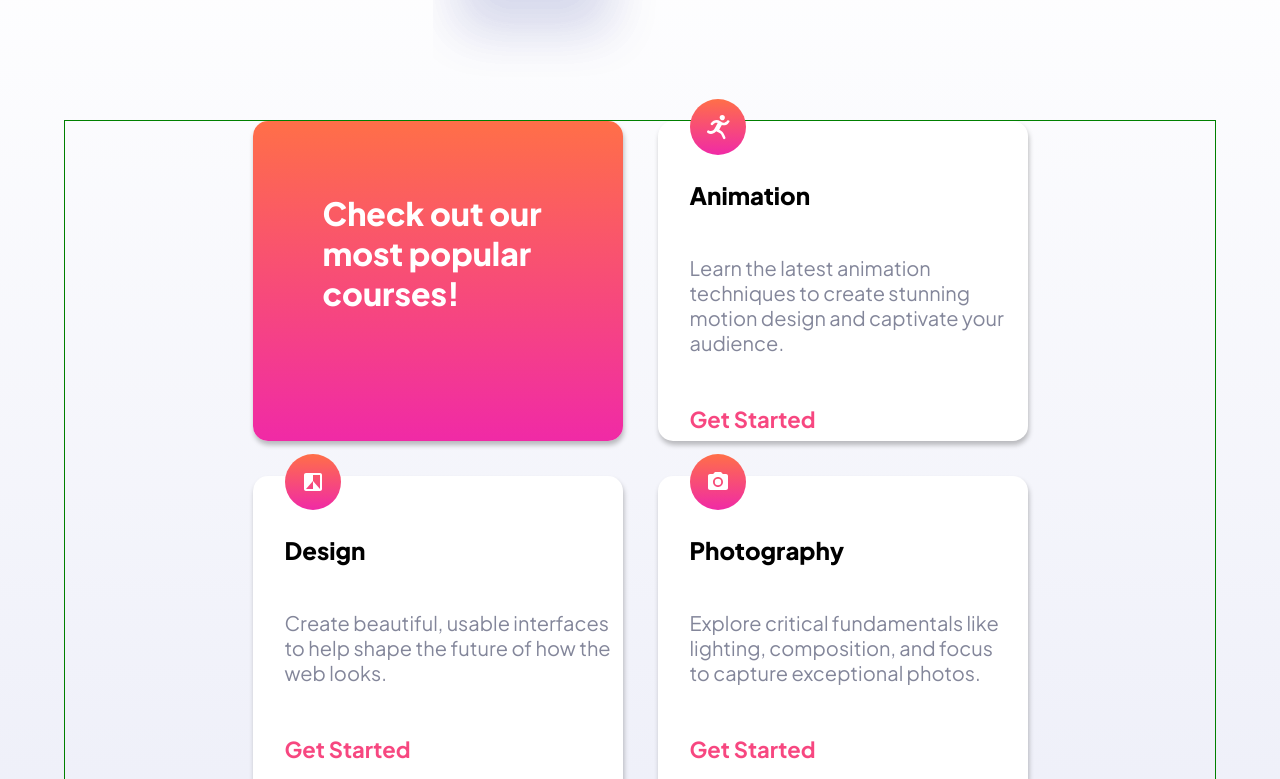
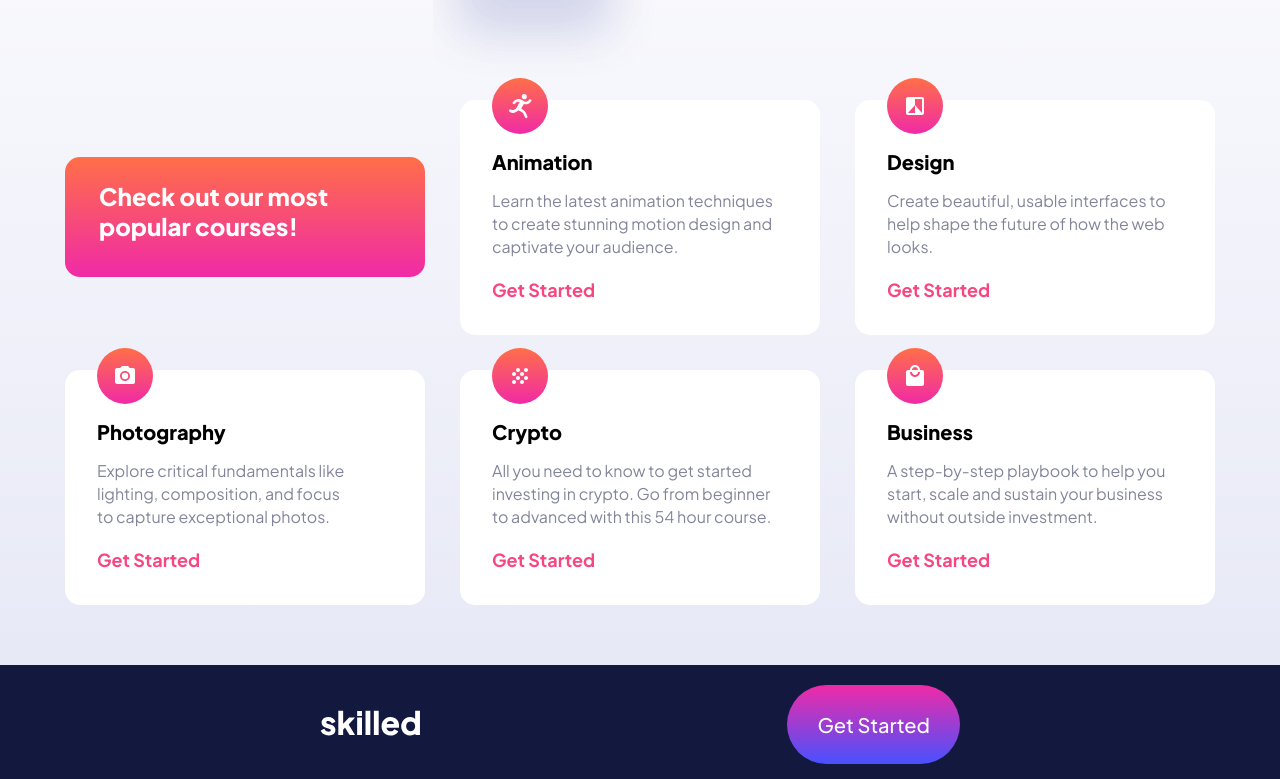
Before and after one commit to russell-crooms/skilled, a React (Vite) app: page / in a window 1280 px wide. Shown: the part 741-1520 px from the top of the page. Built offline with nearby package versions, Linux system fonts and the light colour scheme.

Commit message:
Pushing Card section changes to test.

```diff
--- a/src/components/cards/Cards.css
+++ b/src/components/cards/Cards.css
@@ -12,13 +12,19 @@
   .cards-section {
     width: 90%;
     gap: 35px;
-    border: 1px solid green;
+    margin-bottom: 60px;
+    margin-top: 5px;
   }
 }
 
 #colorful-card {
   background: linear-gradient(360deg, rgb(240, 42, 166), rgba(255, 111, 72));
   color: #ffffff;
+}
+@media (min-width: 375px) {
+  #colorful-card {
+    height: 120px;
+  }
 }
 
 #colorful-card .colorful-header {
@@ -30,6 +36,13 @@
   margin-right: 26px;
   font-size: 32px;
   font-weight: 800;
+}
+@media (min-width: 375px) {
+  #colorful-card .colorful-header {
+    font-size: 24px;
+    margin-top: 24px;
+    margin-left: 2px;
+  }
 }
 
 .cards {
@@ -45,7 +58,9 @@
 }
 @media (min-width: 375px) {
   .cards {
-    width: 370px;
+    width: 360px;
+    height: 235px;
+    box-shadow: none;
   }
 }
 
@@ -59,11 +74,27 @@
   font-weight: 800;
   font-size: 24px;
 }
+@media (min-width: 375px) {
+  .cards h2 {
+    font-size: 20px;
+    margin-top: 10px;
+    margin-bottom: 5px;
+  }
+}
 
 .cards p {
   color: #83869a;
   font-size: 20px;
   width: 97%;
+}
+@media (min-width: 375px) {
+  .cards p {
+    width: 90%;
+    font-size: 16px;
+    margin-top: 5px;
+    margin-bottom: 5px;
+    line-height: 23px;
+  }
 }
 
 .cards span {
@@ -73,6 +104,12 @@
   cursor: pointer;
   margin-top: 25px;
 }
+@media (min-width: 375px) {
+  .cards span {
+    font-size: 18px;
+    margin-top: 10px;
+  }
+}
 
 .cards span:hover {
   opacity: 60%;
```
